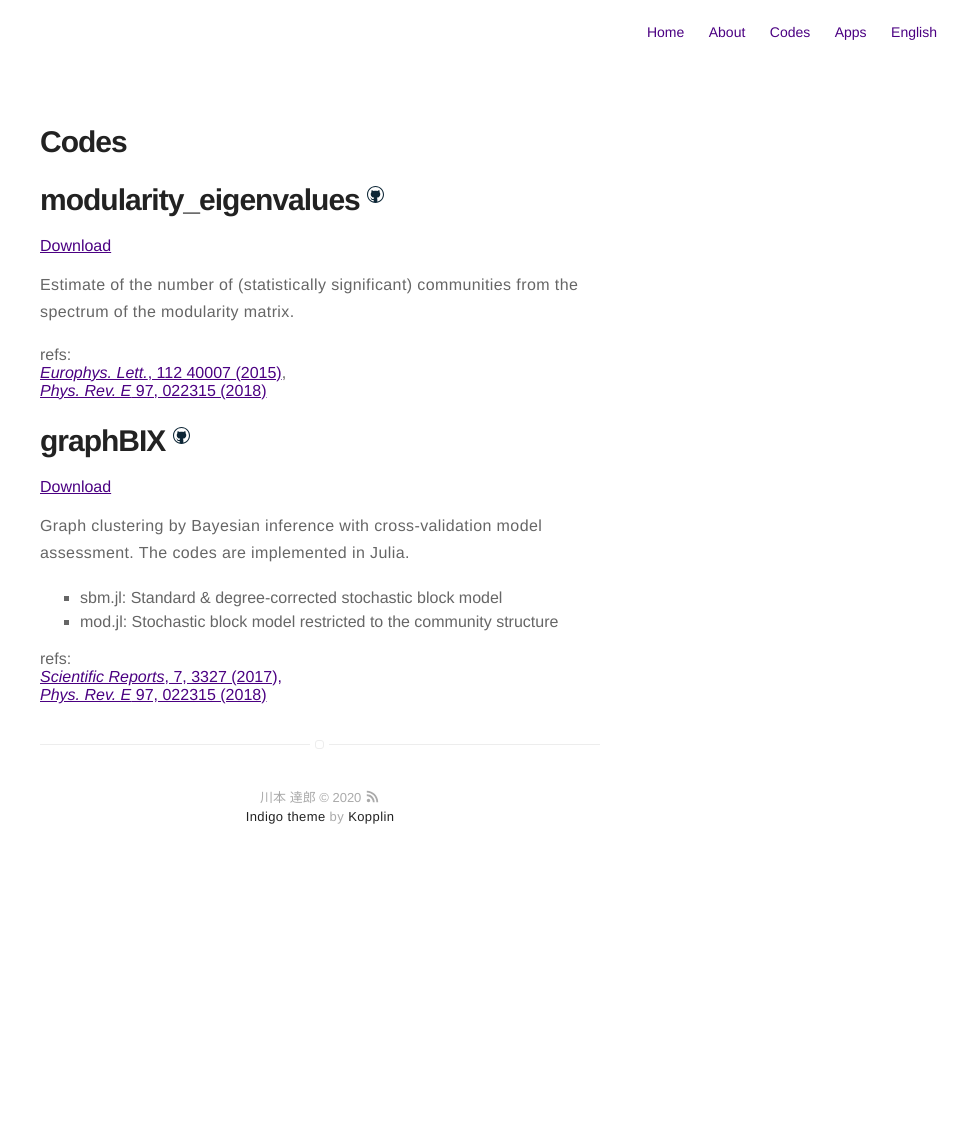
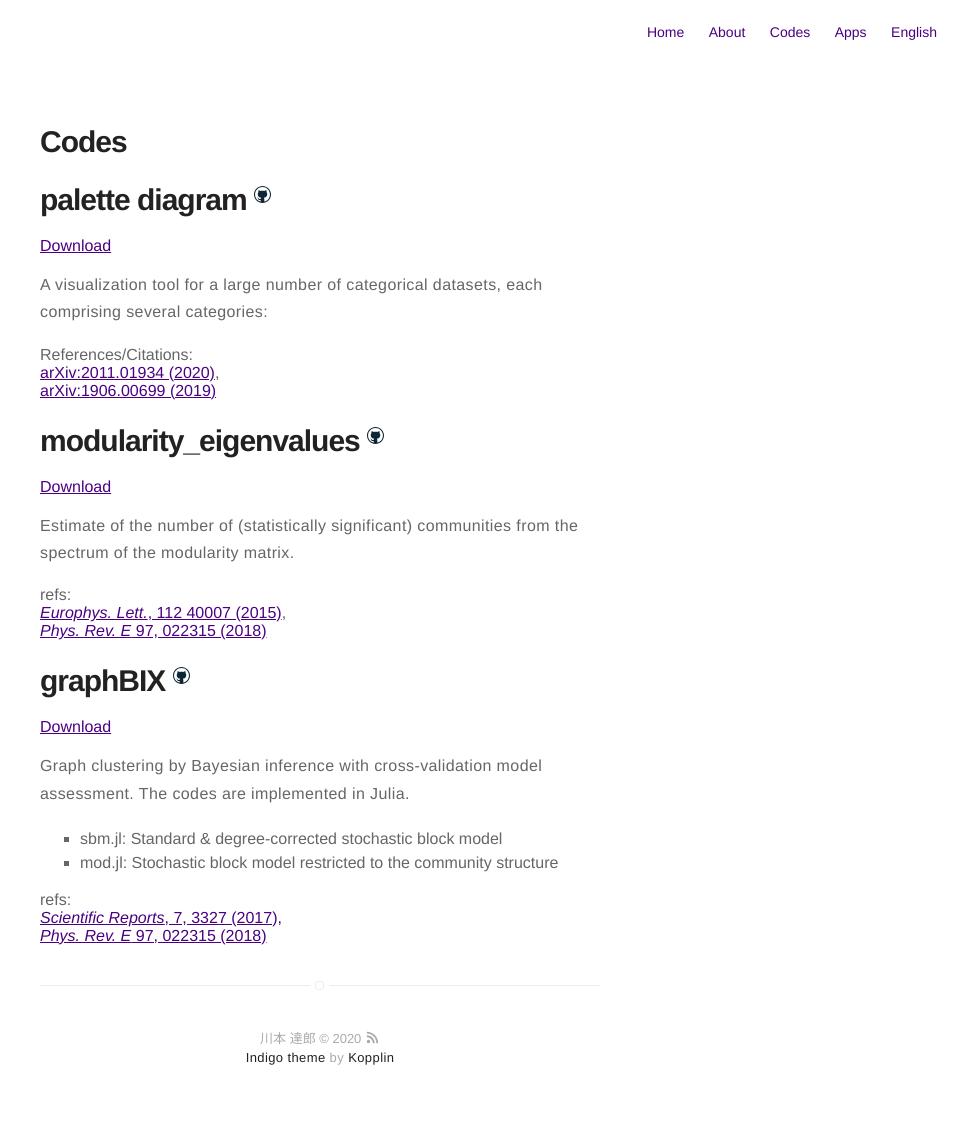
Before and after one commit to tatsuro-kawamoto-jp/tatsuro-kawamoto-jp.github.io, a Jekyll site: the page built from codes.html, in a window 1280 px wide. Shown: the whole page, without its empty margins (320-1280 px from the left). Built offline with Jekyll 4.4.1, drawn with Linux system fonts in a browser that asks for light colours; before the commit the page ends 900 px from its top, so only the background shows below that.

Commit message:
Add palette diagram.
- Add palette diagram to codes.html
- Remove palette diagram from apps.html.

```diff
--- a/codes.html
+++ b/codes.html
@@ -7,6 +7,21 @@ title: Codes
 
 <section class="list">
 <h1>Codes</h1>
+
+
+<h1>palette diagram <a class="link" data-title="https://github.com/palette-diagram/palette-diagram" href="https://github.com/palette-diagram/palette-diagram" target="_blank">
+<svg class="icon icon-github"><use xlink:href="#icon-github"></use></svg>
+</a></h1>
+<!-- Place this tag where you want the button to render. -->
+<a class="github-button" href="https://github.com/palette-diagram/palette-diagram/archive/master.zip" data-icon="octicon-cloud-download" data-size="large" aria-label="Download palette-diagram/palette-diagram on GitHub">Download</a>
+
+<p>A visualization tool for a large number of categorical datasets, each comprising several categories:</p>
+References/Citations:<br />
+<a href="https://arxiv.org/abs/2011.01934" target="_blank">arXiv:2011.01934 (2020)</a>,<br />
+<a href="https://arxiv.org/abs/1906.00699" target="_blank">arXiv:1906.00699 (2019)</a>
+
+
+
 
 
 <h1>modularity_eigenvalues <a class="link" data-title="https://github.com/tatsuro-kawamoto/modularity_eigenvalues" href="https://github.com/tatsuro-kawamoto/modularity_eigenvalues" target="_blank">
```
Also changed, not shown: apps.html (+6 -9 lines).
